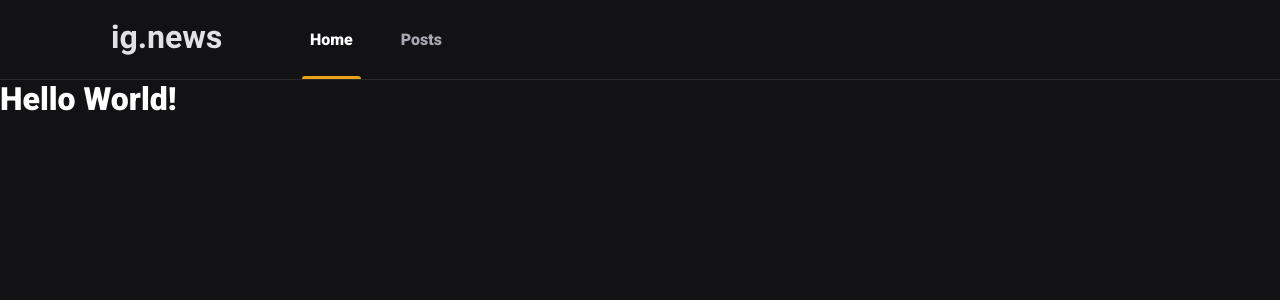
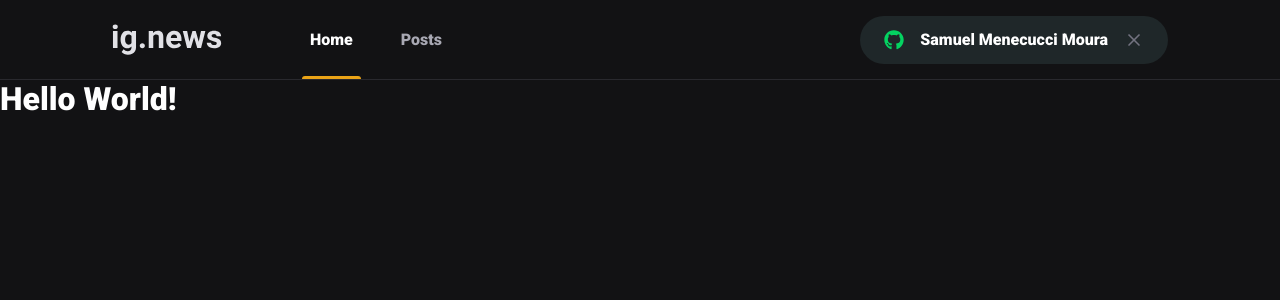
Before and after one commit to SamuelMenecucci/ig-news, a Next.js app: page / in a window 1280 px wide. Shown: the top 300 px of the page. Built offline with nearby package versions, Linux system fonts and the light colour scheme.

Commit message:
feat: SignInButton creation and styling

```diff
--- a/package.json
+++ b/package.json
@@ -12,6 +12,7 @@
     "next": "12.2.5",
     "react": "18.2.0",
     "react-dom": "18.2.0",
+    "react-icons": "^4.4.0",
     "sass": "^1.54.4"
   },
   "devDependencies": {
--- a/src/components/Header/index.tsx
+++ b/src/components/Header/index.tsx
@@ -1,3 +1,4 @@
+import { SignInButton } from "../SigInButton";
 import styles from "./styles.module.scss";
 
 export function Header() {
@@ -12,6 +13,7 @@
           </a>
           <a href="">Posts</a>
         </nav>
+        <SignInButton />
       </div>
     </header>
   );
--- a/src/components/Header/styles.module.scss
+++ b/src/components/Header/styles.module.scss
@@ -53,4 +53,8 @@
       }
     }
   }
+
+  button {
+    margin-left: auto;
+  }
 }
--- /dev/null
+++ b/src/components/SigInButton/index.tsx
@@ -0,0 +1,20 @@
+import { FaGithub } from "react-icons/fa";
+import { FiX } from "react-icons/fi";
+
+import styles from "./styles.module.scss";
+export function SignInButton() {
+  const isUserLoggedIn = true;
+
+  return isUserLoggedIn ? (
+    <button type="button" className={styles.signInButton}>
+      <FaGithub color="#04d361" />
+      Samuel Menecucci Moura
+      <FiX color="#737380" />
+    </button>
+  ) : (
+    <button type="button" className={styles.signInButton}>
+      <FaGithub color="#eba417" />
+      SignIn with Github
+    </button>
+  );
+}
--- /dev/null
+++ b/src/components/SigInButton/styles.module.scss
@@ -0,0 +1,36 @@
+.signInButton {
+  height: 3rem;
+  border-radius: 3rem; //if I put the same value on border-radius that is in height, the border will be as rounded as possible
+  background: var(--gray-850);
+  border: 0;
+  padding: 0 1.5rem;
+
+  display: flex;
+  align-items: center;
+  justify-content: center;
+
+  color: var(--white);
+  font-weight: bold;
+
+  //I have an svg icon, so I can style it through the svg selector. when I want to change the size, I need to pass width height
+  svg {
+    width: 20px;
+    height: 20px;
+
+    //I pass what icon I want to have a margin-right. I'm passing the first-child because in button I have two icons, but I wanna apply the margin only on the first
+    &:first-child {
+      margin-right: 1rem;
+    }
+
+    //I pass what icon I want to have a margin-right. I'm passing the last-child because in button I have two icons, but I wanna apply the margin only on the last
+    &:last-child {
+      margin-left: 1rem;
+    }
+  }
+
+  transition: filter 0.2s;
+
+  &:hover {
+    filter: brightness(0.8);
+  }
+}
--- a/styles/global.scss
+++ b/styles/global.scss
@@ -11,6 +11,7 @@
   --gray-100: #e1e1e6;
   --gray-300: #a8a8b3;
   --gray-800: #29292e;
+  --gray-850: #1f2729;
   --gray-900: #121214;
 
   --cyan-500: #61dafb;
```
Also changed, not shown: 1 other file (tests, documents, lock files or other folders).
